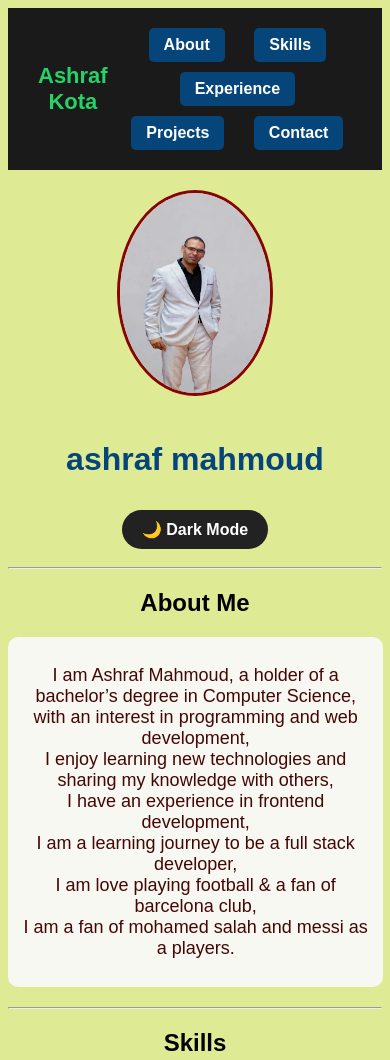
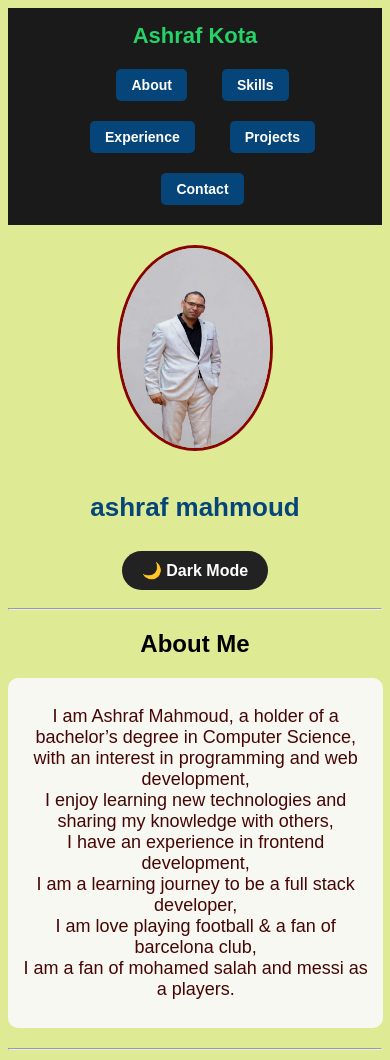
Before and after one commit to ashrafkota99/my-website, a plain HTML site: page index.html in a window 390 px wide. Shown: the top 1060 px of the page. Drawn offline with Linux system fonts and the light colour scheme.

Commit message:
Enhance mobile styles and add navbar layout
Updated media query for mobile responsiveness and added styles for navbar, nav-links, container, profile image, and heading.

```diff
--- a/style.css
+++ b/style.css
@@ -214,7 +214,7 @@ p {
 }
 
 /* للموبايل */
-@media (max-width: 600px) {
+@media (max-width: 768px) {
     .box {
         width: 95%;
         padding: 10px;
@@ -229,6 +229,37 @@ p {
     input, textarea, .skill-bar {
         width: 95%;
     }
+    .navbar {
+        flex-direction: column;
+        gap: 15px;
+        padding: 15px;
+    }
+
+    .nav-links {
+        display: flex;
+        flex-wrap: wrap;
+        justify-content: center;
+        gap: 10px;
+    }
+
+    .nav-links a {
+        margin-left: 0;
+        font-size: 14px;
+    }
+
+    .container {
+        padding: 15px;
+    }
+
+    .profile-img {
+        width: 130px;
+        height: 130px;
+    }
+
+    h1 {
+        font-size: 26px;
+    }
+
 }
 
 /* Navbar */
```
